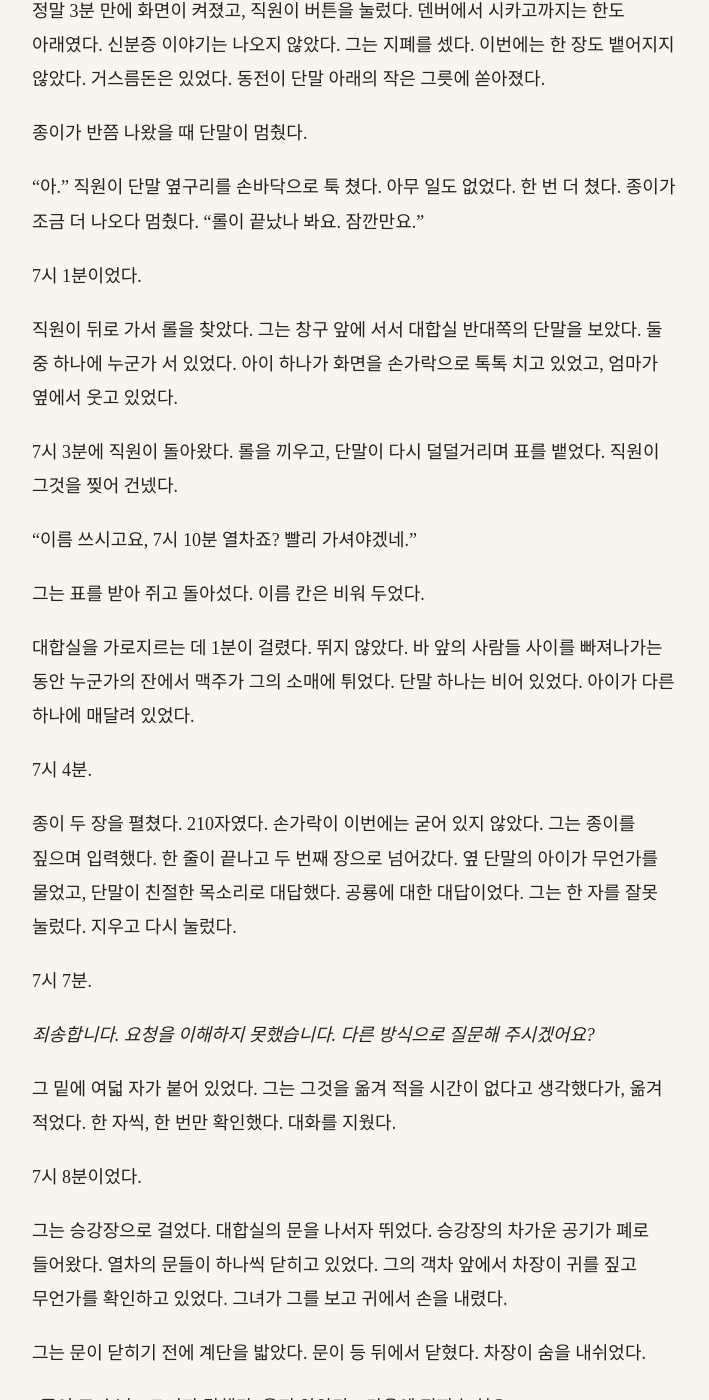
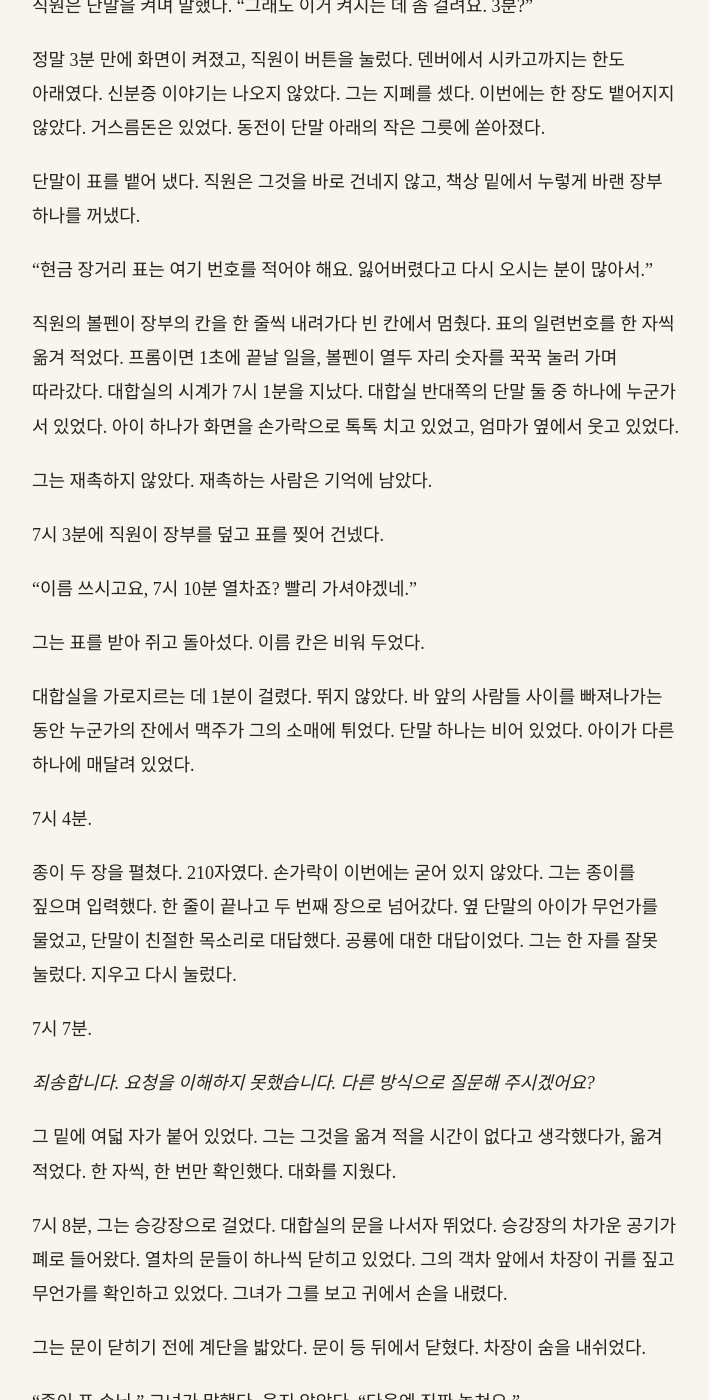
Before and after one commit to kangkkang/writer_s1_public, a Jekyll site: the page built from vol1/025.md, in a window 1280 px wide and 1400 px high, scrolled down 21158 px. Shown: the whole window, without its empty margins (284-993 px from the left). Built offline with Jekyll 4.4.1, drawn with Linux system fonts in a browser that asks for light colours; our own code applies the rules of GitHub Pages for plain Markdown files; some of the changed text lies outside the part shown.

Commit message:
Update from https://github.com/kangkkang/writer_s1/commit/7be50ab65ff28a2481cd9b972f5899d27959c5f3

```diff
--- a/vol1/025.md
+++ b/vol1/025.md
@@ -42,9 +42,7 @@
 
 *시카고.*
 
-그는 그 단어를 종이에 적고 그 옆에 날짜를 적었다. 열차는 매일 한 번, 오전 11시 9분에 떠났다. 이틀 밤을 달려 셋째 날 오후에 닿았다. 가는 동안 열차는 몇 번 오래 섰다. 승객들이 내려 바람을 쐬거나 다리를 펴는 정차였다. 정차하는 역에는 대합실이 있었다.
-
-대합실에는 대개 단말이 있었다.
+그는 그 단어를 종이에 적고 그 옆에 날짜를 적었다. 열차는 매일 한 번, 오전 11시 9분에 떠났다. 이틀 밤을 달려 셋째 날 오후에 닿았다. 가는 동안 열차는 몇 번 오래 섰다. 승객들이 내려 바람을 쐬거나 다리를 펴는 정차였다. 정차하는 역에는 대합실이 있었다. 대합실에는 대개 단말이 있었다.
 
 그는 그 줄 아래에 적었다. *가는 길의 대합실 단말에서 쓴다. 정차할 때마다 보관함을 한 번 열어 읽고, 한 번 남긴다.*
 
@@ -68,9 +66,9 @@
 
 마지막 줄에 그는 썼다. *전화는 드리지 않겠습니다. 죄송합니다.*
 
-쓰면 선생님이 그것을 읽을 테니, 이유는 쓰지 않았다. 선생님이 4시 7분과 아무 상관이 없다면, 그 이유는 그가 선생님에게서 받은 것들에 대한 모욕이었다.
+이유는 쓰지 않았다. 선생님이 읽을까 봐서만은 아니었다. 이유를 적는 순간, 그는 12년 동안 그 연구실에서 받은 것들을 의심하는 문장을 자기 손으로 쓰게 될 것이었다. 선생님이 4시 7분과 아무 상관이 없다면, 그 문장은 모욕이었다.
 
-봉투에 주소를 적었다. 지금 우표 값이 얼마인지 몰라서, 그는 모자라지 않게 데일의 우표를 세 장 붙였다. 독수리 세 마리가 나란히 섰다.
+봉투에 주소를 적었다. 지금 우표 값이 얼마인지 몰라서, 그는 모자라지 않게 데일의 우표를 세 장 붙였다. 구멍 난 테두리 안에서 하얀 머리의 독수리 셋이 무심하게 옆을 보고 있었다.
 
 ---
 
@@ -316,7 +314,7 @@
 
 그 분 안에 줄이 하나 있었다. 그 앞뒤 한 시간에는 다른 줄이 없었다.
 
-그는 그 줄에 커서를 올려 두고 한동안 움직이지 않았다. 유럽은 10월의 마지막 일요일부터 겨울 시간이었다. 그해는 10월 31일이었다. 11월 4일이면 그곳은 이미 겨울 시간이라, 세계 표준시보다 꼭 한 시간 빨랐다. 그러니 그 도시의 시계로는 3시 20분 44초였다.
+그는 그 줄을 손가락으로 짚어 두고 한동안 움직이지 않았다. 유럽은 10월의 마지막 일요일부터 겨울 시간이었다. 그해는 10월 31일이었다. 11월 4일이면 그곳은 이미 겨울 시간이라, 세계 표준시보다 꼭 한 시간 빨랐다. 그러니 그 도시의 시계로는 3시 20분 44초였다.
 
 *그 사람이 죽은 밤이야.*
 
@@ -430,15 +428,15 @@
 
 정말 3분 만에 화면이 켜졌고, 직원이 버튼을 눌렀다. 덴버에서 시카고까지는 한도 아래였다. 신분증 이야기는 나오지 않았다. 그는 지폐를 셌다. 이번에는 한 장도 뱉어지지 않았다. 거스름돈은 있었다. 동전이 단말 아래의 작은 그릇에 쏟아졌다.
 
-종이가 반쯤 나왔을 때 단말이 멈췄다.
+단말이 표를 뱉어 냈다. 직원은 그것을 바로 건네지 않고, 책상 밑에서 누렇게 바랜 장부 하나를 꺼냈다.
 
-"아." 직원이 단말 옆구리를 손바닥으로 툭 쳤다. 아무 일도 없었다. 한 번 더 쳤다. 종이가 조금 더 나오다 멈췄다. "롤이 끝났나 봐요. 잠깐만요."
+"현금 장거리 표는 여기 번호를 적어야 해요. 잃어버렸다고 다시 오시는 분이 많아서."
 
-7시 1분이었다.
+직원의 볼펜이 장부의 칸을 한 줄씩 내려가다 빈 칸에서 멈췄다. 표의 일련번호를 한 자씩 옮겨 적었다. 프롬이면 1초에 끝날 일을, 볼펜이 열두 자리 숫자를 꾹꾹 눌러 가며 따라갔다. 대합실의 시계가 7시 1분을 지났다. 대합실 반대쪽의 단말 둘 중 하나에 누군가 서 있었다. 아이 하나가 화면을 손가락으로 톡톡 치고 있었고, 엄마가 옆에서 웃고 있었다.
 
-직원이 뒤로 가서 롤을 찾았다. 그는 창구 앞에 서서 대합실 반대쪽의 단말을 보았다. 둘 중 하나에 누군가 서 있었다. 아이 하나가 화면을 손가락으로 톡톡 치고 있었고, 엄마가 옆에서 웃고 있었다.
+그는 재촉하지 않았다. 재촉하는 사람은 기억에 남았다.
 
-7시 3분에 직원이 돌아왔다. 롤을 끼우고, 단말이 다시 덜덜거리며 표를 뱉었다. 직원이 그것을 찢어 건넸다.
+7시 3분에 직원이 장부를 덮고 표를 찢어 건넸다.
 
 "이름 쓰시고요, 7시 10분 열차죠? 빨리 가셔야겠네."
 
@@ -456,9 +454,7 @@
 
 그 밑에 여덟 자가 붙어 있었다. 그는 그것을 옮겨 적을 시간이 없다고 생각했다가, 옮겨 적었다. 한 자씩, 한 번만 확인했다. 대화를 지웠다.
 
-7시 8분이었다.
-
-그는 승강장으로 걸었다. 대합실의 문을 나서자 뛰었다. 승강장의 차가운 공기가 폐로 들어왔다. 열차의 문들이 하나씩 닫히고 있었다. 그의 객차 앞에서 차장이 귀를 짚고 무언가를 확인하고 있었다. 그녀가 그를 보고 귀에서 손을 내렸다.
+7시 8분, 그는 승강장으로 걸었다. 대합실의 문을 나서자 뛰었다. 승강장의 차가운 공기가 폐로 들어왔다. 열차의 문들이 하나씩 닫히고 있었다. 그의 객차 앞에서 차장이 귀를 짚고 무언가를 확인하고 있었다. 그녀가 그를 보고 귀에서 손을 내렸다.
 
 그는 문이 닫히기 전에 계단을 밟았다. 문이 등 뒤에서 닫혔다. 차장이 숨을 내쉬었다.
 
@@ -483,15 +479,13 @@
 *솔트레이크시티, 12월 9일 새벽 3시 14분.*
 *덴버, 12월 9일 저녁 7시 7분.*
 
-일곱 줄이었다.
+일곱 줄이 되었다. 그는 냅킨 옆에 종이 한 장을 펴고, 연필로 대륙의 모양을 대강 그렸다. 스톡턴, 새크라멘토, 솔트레이크시티, 덴버.
 
-그는 냅킨 옆에 종이 한 장을 펴고, 연필로 대륙의 모양을 대강 그렸다. 서쪽 바닷가에 점 둘, 스톡턴과 새크라멘토. 그리고 대륙의 한가운데로 가는 길에 점 둘, 솔트레이크시티와 덴버.
+배에서 그는 점 셋이 배를 감쌀까 봐 셋째 점을 멀리 찍었다. 그러나 종이 위의 점 넷은 아무것도 감싸지 않았다. 자를 대고 그은 듯, 서쪽에서 동쪽으로 한 줄로 서 있었다.
 
-델타의 배에서 그는 점 셋이 무엇을 감싸는지를 걱정했다. 그래서 셋째 점을 멀리 찍었다. 넷째 점도 멀리 찍었다.
+철길이었다.
 
-종이 위의 점 넷은 아무것도 감싸지 않았다. 점들은 서쪽에서 동쪽으로 한 줄로 서 있었다.
-
-그는 연필 끝으로 그 줄을 따라갔다. 줄은 덴버에서 끝나지 않았다. 그는 저도 모르게 연필로 그 줄을 동쪽으로 늘렸다. 줄 위에는 이 열차가 지나가는 도시들이 있었다. 오마하. 그리고 이 열차가 멈추는 곳은 하나뿐이었다.
+연필 끝이 덴버를 지나 저절로 동쪽으로 미끄러졌다. 오마하. 그리고 이 열차가 멈추는 곳은 하나뿐이었다.
 
 *피하려고 멀리 간 거였는데.*
 
@@ -547,9 +541,7 @@
 
 편지는 그저께 새크라멘토에서 떠났다. 지금쯤 라이스너의 우편함에 닿았을 수도 있었고, 아직 어느 분류 센터의 상자 안에 있을 수도 있었다. 13일까지라고 그는 썼다. 오늘은 10일이었다. 오늘 이 칸이 비어 있어도, 편지가 아직 오는 중이라는 뜻일 뿐이었다. 그는 그 칸을 오늘 열어 보고 싶지 않았다.
 
-그는 대합실의 나무 의자 끝에 앉았다. 보관함 줄이 비스듬히 보이는 곳이었다. 외투 주머니에서 봉투를 꺼내 무릎 위에서 지폐를 셌다. 덴버의 거스름돈 동전까지 셌다. 이 도시의 싼 방을 그는 몰랐다. 피닉스의 시장 지하라면 이 돈으로 3주를 버텼다. 여기서는 나흘쯤일 것이었다.
-
-14일은 나흘 뒤였다.
+그는 대합실의 나무 의자 끝에 앉았다. 보관함 줄이 비스듬히 보이는 곳이었다. 외투 주머니에서 봉투를 꺼내 무릎 위에서 지폐를 셌다. 덴버의 거스름돈 동전까지 셌다. 이 도시의 싼 방을 그는 몰랐다. 피닉스의 시장 지하라면 이 돈으로 3주를 버텼다. 여기서는 나흘쯤일 것이었다. 14일은 나흘 뒤였다.
 
 그는 지폐를 봉투에 넣고, 반쪽 남은 감자를 꺼냈다. 기름종이가 밤사이 주머니 속에서 그의 몸에 데워져 있었다. 그는 그것을 천천히 먹었다. 소금이 없어서 감자의 흙 맛이 났다.
 
```
